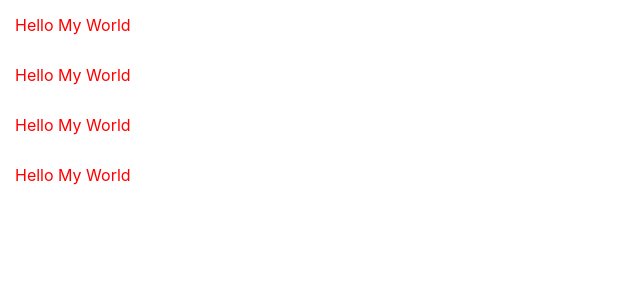
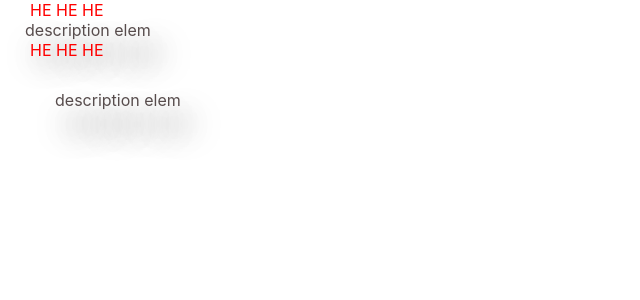
Before and after one commit to Oknokus/MyReact, a React (Create React App) app: page / in a window 1280 px wide. Shown: the top 300 px of the page, without its empty margins (0-640 px from the left). Built offline with nearby package versions, Linux system fonts and the light colour scheme.

Commit message:
components style

```diff
--- a/src/App.css
+++ b/src/App.css
@@ -1,4 +1,10 @@
 .title {
     color: red;
-    padding: 15px;
+    margin: 30px;
   }
+
+  .descriptionTitle {
+    color: rgb(87, 76, 76);
+    padding: 25px;
+    text-shadow: 11px 23px 32px black;
+  }
--- a/src/App.js
+++ b/src/App.js
@@ -2,37 +2,46 @@ import './App.css';
 import React, {Component} from 'react';
 import ReactComponent from './Components/Component';
 import ReactFunctionalComponent from './Components/Component';
-import ReactPureComponent from './Components/Component';
+import PureComponent from './Components/Component';
 
 
 export default class App extends Component {
-  render() {
-    const title = "Hello My World"
-    const className = "title"
+  render () {
+    const title  = "HE HE HE";
+    const className = 'title';
+    const descriptionTitle  = "description elem"
+    const classNameDescription = "descriptionTitle";
+
+
     const children = (
-      <span>
+      <span className={className}>
         {title}
       </span>
     )
-
-
+    const description = (
+      <span className={classNameDescription}>
+        {descriptionTitle}
+      </span>
+    )
     return (
-    <div className="App">
-    <ReactComponent className={className}>
+      <div className='App'>
+        <ReactComponent>
             {children}
           </ReactComponent>
 
-    <ReactFunctionalComponent className={className}>
-      {children}
+          <ReactFunctionalComponent>
+            {description}
           </ReactFunctionalComponent>
 
-    <ReactPureComponent className={className}>
+          <PureComponent>
             {children}
-    </ReactPureComponent>
+          </PureComponent>
+
           {
+            React.createElement('div', {className: className}, React.createElement('span',{} , description))
+          }
+        </div>
 
-    React.createElement('div', {className: className}, React.createElement('span', {}, title)) }
-    </div>
     )
-};
   }
+}
--- a/src/Components/Component.jsx
+++ b/src/Components/Component.jsx
@@ -2,12 +2,14 @@ import React from "react";
 import { Component } from "react";
 
 export default class ReactComponent extends Component {
-    render() {
-        const {children, className} = this.props;
-    return(
-        <div className={className}>
-            {children}
-        </div>
+    render () {
+        const {className, children} = this.props;
+        return (
+            <div className={className}>
+                <span>
+                    {children}
+                </span>
+            </div>
         )
     }
 }
--- a/src/Components/FunctionalComponent.jsx
+++ b/src/Components/FunctionalComponent.jsx
@@ -1,9 +1,9 @@
 import React from "react";
 
-const ReactFunctionalComponent = (children, className) => {
+const ReactFunctionalComponent =  ({className, children}) => (
     <div className={className}>
         {children}
     </div>
-}
+)
 
 export default ReactFunctionalComponent;
```
Also changed, not shown: src/Components/PureComponent.jsx (+16 -8 lines). Lines whose indentation alone changed are shown as unchanged.
